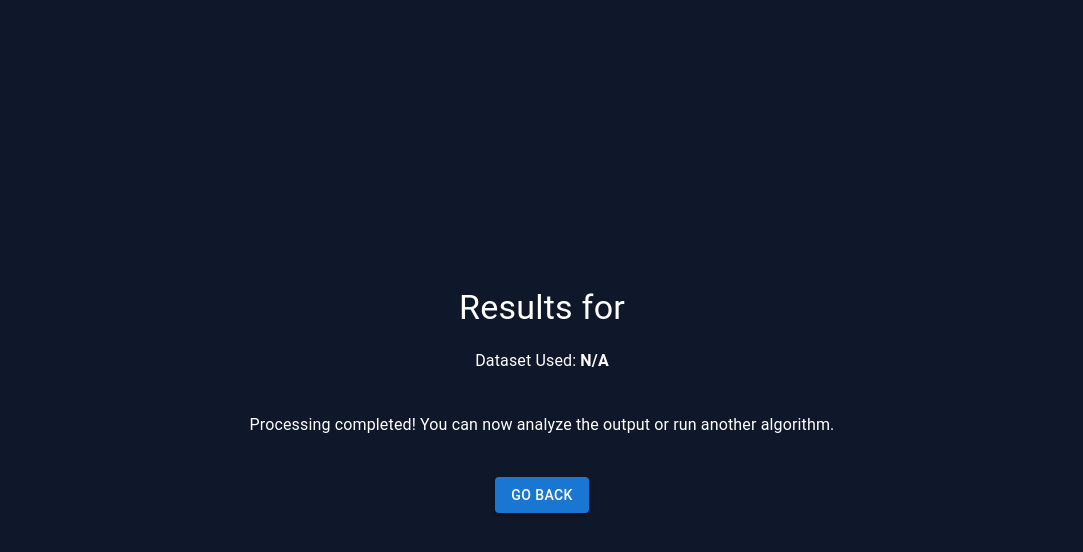
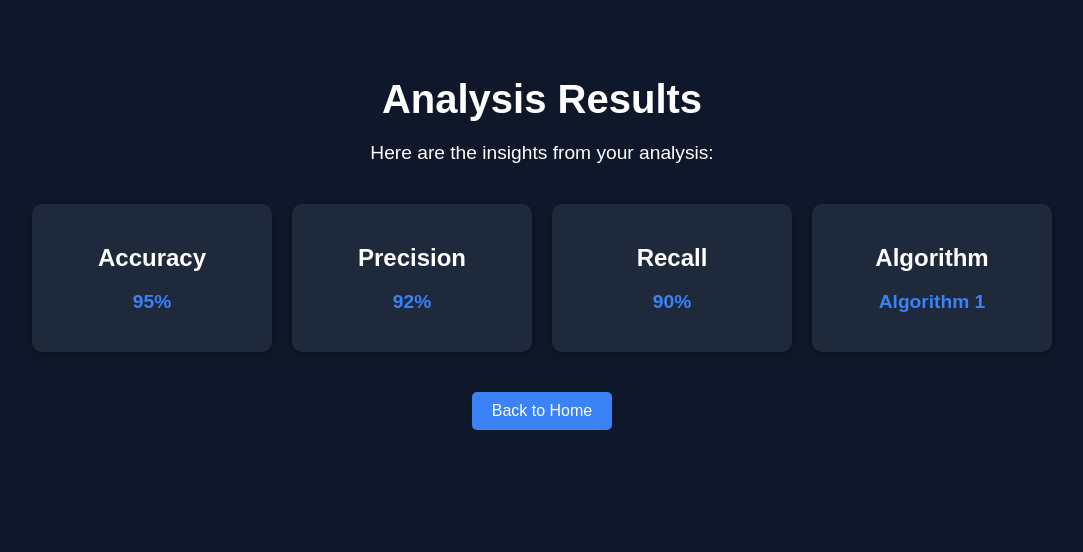
Before and after one commit to shreyjain14/CSValyze, a React (Create React App) app: page /result in a window 1280 px wide. Shown: the top 552 px of the page, without its empty margins (98-1181 px from the left). Built offline with nearby package versions, Linux system fonts and the light colour scheme.

Commit message:
fixed result page

```diff
--- a/src/AlgorithmPage.js
+++ b/src/AlgorithmPage.js
@@ -1,10 +1,13 @@
 import React from 'react';
 import './AlgorithmPage.css';
+import { useNavigate } from 'react-router-dom';
 
 const AlgorithmPage = () => {
-  const handleNextClick = () => {
-    alert('Proceeding to the next step!');
-  };
+    const navigate = useNavigate();
+
+    const handleNextClick = () => {
+      navigate('/result'); // Navigate to the ResultPage
+    };
 
   return (
     <div className="algorithm-page">
--- /dev/null
+++ b/src/ResultPage.css
@@ -0,0 +1,66 @@
+/* General styles for Result Page */
+.result-page {
+    text-align: center;
+    padding: 50px 20px;
+    background-color: #0f172a;
+    color: #ffffff;
+  }
+
+  .headline {
+    font-size: 2.5rem;
+    margin-bottom: 20px;
+  }
+
+  .subheadline {
+    font-size: 1.2rem;
+    margin-bottom: 40px;
+  }
+
+  /* Results container styles */
+  .results-container {
+    display: flex;
+    justify-content: center;
+    flex-wrap: wrap;
+    gap: 20px;
+    margin-bottom: 40px;
+  }
+
+  .result-item {
+    background-color: #1e293b;
+    padding: 20px;
+    border-radius: 10px;
+    width: 200px;
+    box-shadow: 0px 4px 6px rgba(0, 0, 0, 0.2);
+    text-align: center;
+  }
+
+  .result-item h2 {
+    font-size: 1.5rem;
+    margin-bottom: 10px;
+  }
+
+  .result-item p {
+    font-size: 1.2rem;
+    font-weight: bold;
+    color: #3b82f6;
+  }
+
+  /* Back button styles */
+  .back-button {
+    background-color: #3b82f6;
+    color: #ffffff;
+    padding: 10px 20px;
+    border: none;
+    border-radius: 5px;
+    font-size: 1rem;
+    cursor: pointer;
+    transition: background-color 0.3s ease;
+  }
+
+  .back-button:hover {
+    background-color: #2563eb;
+  }
+
+  .back-button:active {
+    transform: scale(0.95);
+  }
--- a/src/ResultPage.js
+++ b/src/ResultPage.js
@@ -1,67 +1,35 @@
-import React, { useState, useEffect } from 'react';
-import { useLocation, useNavigate } from 'react-router-dom';
-import { Box, Typography, Button, CircularProgress } from '@mui/material';
+import React from 'react';
+import './ResultPage.css';
 
 const ResultPage = () => {
-  const location = useLocation();
-  const navigate = useNavigate();
-  const { datasetName, algorithm } = location.state || {};
-  const [isLoading, setIsLoading] = useState(true);
+  return (
+    <div className="result-page">
+      <h1 className="headline">Analysis Results</h1>
+      <p className="subheadline">Here are the insights from your analysis:</p>
 
-  useEffect(() => {
-    const timer = setTimeout(() => {
-      setIsLoading(false);
-    }, 3000); // 3 seconds loading
+      <div className="results-container">
+        <div className="result-item">
+          <h2>Accuracy</h2>
+          <p>95%</p>
+        </div>
+        <div className="result-item">
+          <h2>Precision</h2>
+          <p>92%</p>
+        </div>
+        <div className="result-item">
+          <h2>Recall</h2>
+          <p>90%</p>
+        </div>
+        <div className="result-item">
+          <h2>Algorithm</h2>
+          <p>Algorithm 1</p>
+        </div>
+      </div>
 
-    return () => clearTimeout(timer); // Cleanup timer on component unmount
-  }, []);
-
-  const goBack = () => {
-    navigate('/');
-  };
-
-  if (isLoading) {
-    return (
-      <Box
-        style={{
-          height: '100vh',
-          display: 'flex',
-          flexDirection: 'column',
-          alignItems: 'center',
-          justifyContent: 'center',
-        }}
-      >
-        <CircularProgress />
-        <Typography variant="h6" style={{ marginTop: '20px' }}>
-          Loading results, please wait...
-        </Typography>
-      </Box>
-    );
-  }
-
-  return (
-    <Box
-      style={{
-        height: '100vh',
-        display: 'flex',
-        flexDirection: 'column',
-        alignItems: 'center',
-        justifyContent: 'center',
-      }}
-    >
-      <Typography variant="h4" style={{ marginBottom: '20px' }}>
-        Results for {algorithm}
-      </Typography>
-      <Typography variant="body1" style={{ marginBottom: '40px' }}>
-        Dataset Used: <strong>{datasetName || 'N/A'}</strong>
-      </Typography>
-      <Typography variant="body1" style={{ marginBottom: '40px' }}>
-        Processing completed! You can now analyze the output or run another algorithm.
-      </Typography>
-      <Button variant="contained" color="primary" onClick={goBack}>
-        Go Back
-      </Button>
-    </Box>
+      <button className="back-button" onClick={() => window.location.href = '/'}>
+        Back to Home
+      </button>
+    </div>
   );
 };
 
```
